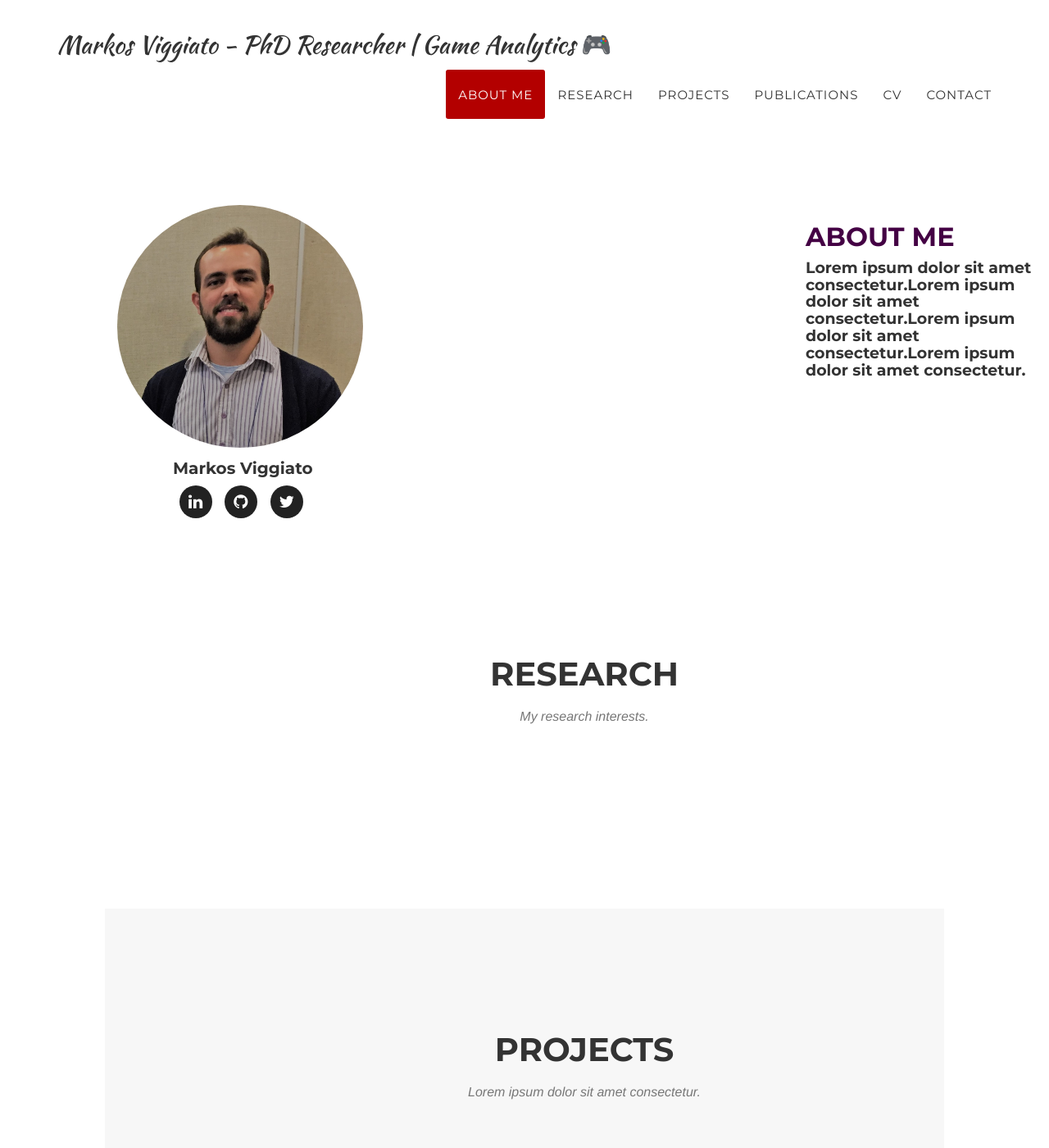
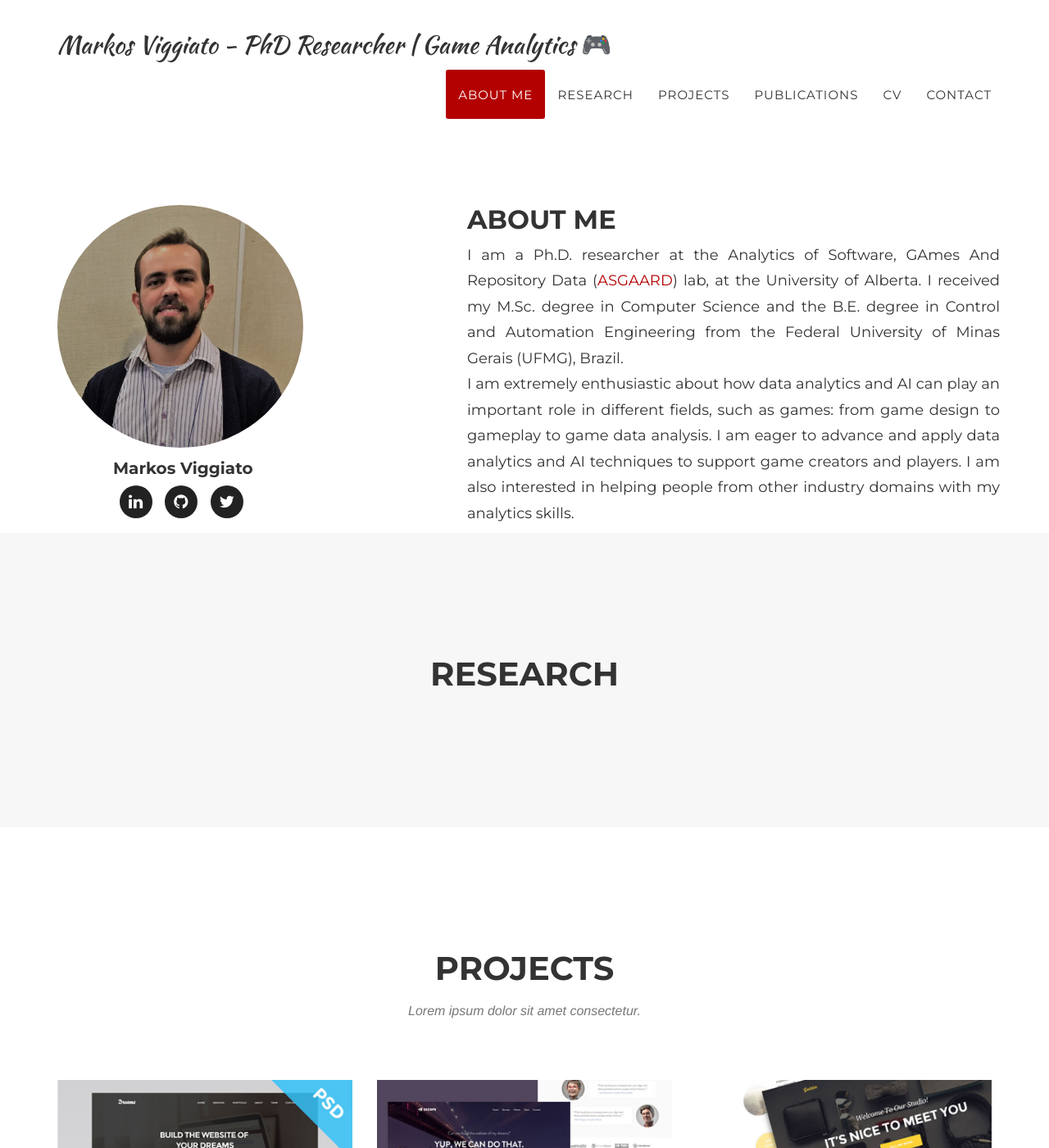
Before and after one commit to markosviggiato/markosviggiato.github.io, a Jekyll site: the page built from index.html, in a window 1280 px wide and 1400 px high. Shown: the whole window at 82% size. Built offline with Jekyll 4.4.1, drawn with Linux system fonts in a browser that asks for light colours; some web fonts are replaced.

Commit message:
fill in the about me section

```diff
--- a/_includes/aboutme.html
+++ b/_includes/aboutme.html
@@ -45,9 +45,52 @@
 
         <div class="about-me">
             <h2> About Me </h2>
-            <h4> Lorem ipsum dolor sit amet consectetur.Lorem ipsum dolor sit amet consectetur.Lorem ipsum dolor sit amet consectetur.Lorem ipsum dolor sit amet consectetur.</h4>
+            <p style="text-align:justify" class="section-content"> I am a Ph.D. researcher at the Analytics of Software, GAmes And Repository Data (<a href="http://asgaard.ece.ualberta.ca/">ASGAARD</a>) lab, at the University of Alberta.
+                 I received my M.Sc. degree in Computer Science and the B.E. degree in Control and Automation Engineering from the Federal University of Minas Gerais (UFMG), Brazil. </br>
+                 I am extremely enthusiastic about how data analytics and AI can play an important role in different fields, such as games: from game design to gameplay to game data analysis.
+                 I am eager to advance and apply data analytics and AI techniques to support game creators and players. I am also interested in helping people from other industry domains with my analytics skills.
+            </p>
 
         </div>
+
+
+ <!--  WORK HERE TO INCLUDE EDUCATION
+        <div class="row">
+            <div class="col-lg-12">
+                <ul class="timeline">
+                    <li>
+                            <div class="timeline-image">
+                                <img class="img-circle img-responsive" src="img/about/1.jpg" alt="">
+                            </div>
+                            <div class="timeline-panel">
+                                <div class="timeline-heading">
+                                    <h4>2009-2011</h4>
+                                    <h4 class="subheading">Our Humble Beginnings</h4>
+                                </div>
+                                <div class="timeline-body">
+                                    <p class="text-muted">Lorem ipsum dolor sit amet, consectetur adipisicing elit. Sunt ut voluptatum eius sapiente, totam reiciendis temporibus qui quibusdam, recusandae sit vero unde, sed, incidunt et ea quo dolore laudantium consectetur!</p>
+                                </div>
+                            </div>
+                    </li>
+                    <li class="timeline-inverted">
+                            <div class="timeline-image">
+                                <img class="img-circle img-responsive" src="img/about/2.jpg" alt="">
+                            </div>
+                            <div class="timeline-panel">
+                                <div class="timeline-heading">
+                                    <h4>March 2011</h4>
+                                    <h4 class="subheading">An Agency is Born</h4>
+                                </div>
+                                <div class="timeline-body">
+                                    <p class="text-muted">Lorem ipsum dolor sit amet, consectetur adipisicing elit. Sunt ut voluptatum eius sapiente, totam reiciendis temporibus qui quibusdam, recusandae sit vero unde, sed, incidunt et ea quo dolore laudantium consectetur!</p>
+                                </div>
+                            </div>
+                    </li>
+                </ul>
+            </div>
+        </div>  -->
+
+
 
 <!--            <div class="row text-center">
                 <div class="col-md-4">
--- a/_includes/projects.html
+++ b/_includes/projects.html
@@ -1,5 +1,5 @@
 <!-- Portfolio Grid Section -->
-    <section id="portfolio" class="bg-light-gray">
+    <section id="portfolio">
         <div class="container">
             <div class="row">
                 <div class="col-lg-12 text-center">
--- a/_includes/publications.html
+++ b/_includes/publications.html
@@ -1,5 +1,5 @@
 <!-- Research Section -->
-    <section id="publications">
+    <section id="publications" class="bg-light-gray">
         <div class="container">
             <div class="row">
                 <div class="col-lg-12 text-center">
--- a/_includes/research.html
+++ b/_includes/research.html
@@ -1,10 +1,10 @@
 <!-- Research Section -->
-    <section id="research">
+    <section id="research" class="bg-light-gray">
         <div class="container">
             <div class="row">
                 <div class="col-lg-12 text-center">
                     <h2 class="section-heading">Research</h2>
-                    <h3 class="section-subheading text-muted">My research interests.</h3>
+
 
                 </div>
             </div>
```
Also changed, not shown: _includes/css/agency.css (+33 -14 lines).
